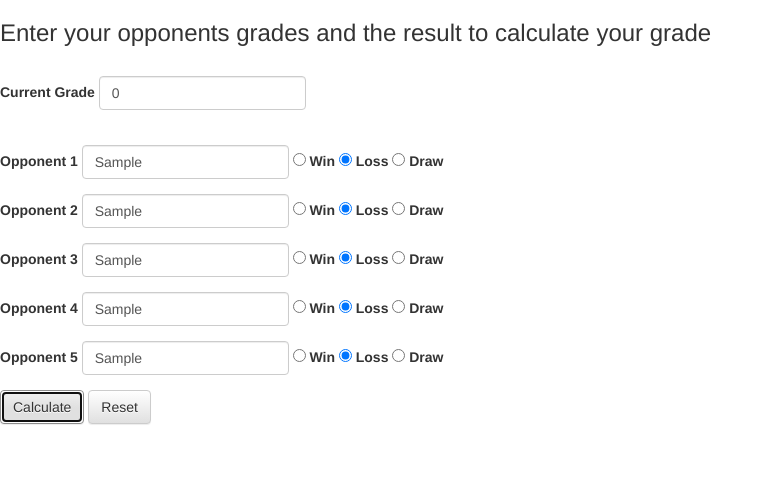
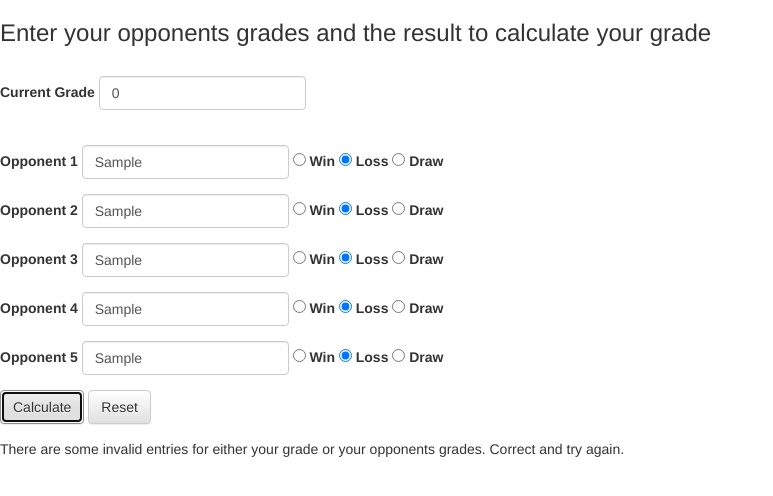
Before and after one commit to garfieldmoore/mychesscalculator, a plain HTML site: page index.html in a window 1280 px wide. Both pictures are taken after typing "Sample", "Sample", "Sample", "Sample", "Sample" into the empty fields and a click on the button "Calculate". Shown: the whole page, without its empty margins (0-773 px from the left). Drawn offline with nearby package versions, Linux system fonts and the light colour scheme.

Commit message:
nan defect

```diff
--- a/index.html
+++ b/index.html
@@ -222,7 +222,7 @@
       var result=0;
       var divisor=0;
 
-      if(currentgrade!='undefined' && currentgrade!=0 && !isNaN(currentgrade)){
+      if(currentgrade!='undefined' && currentgrade>0 && !isNaN(currentgrade)){
         result=result+currentgrade;
         divisor++;
       }
@@ -235,18 +235,19 @@
           // the grades differ by no more than 40 rule
           if (currentgrade != 'undefined' && currentgrade>0)
             if (opponentsgrade > currentgrade+40){
+              console.log('Apply the grade difference rule to opponent '+i);
               opponentsgrade=currentgrade+40;
             }
 
             if (opponentsgrade < currentgrade-40){
+              console.log('Apply the grade difference rule to opponent '+i);
               opponentsgrade=currentgrade-40;
             }
+            result=result + opponentsgrade + results[i];
+            divisor++;
           }
+        }
 
-          result=result + opponentsgrade + results[i];
-          divisor++;
-        }
-      }
 
       result = result / divisor;
 
@@ -257,7 +258,8 @@
       else{
         $('#messages').append('Your grade is now '+result);
       }
-    };
+    }
+
 
   </script>
 
```
